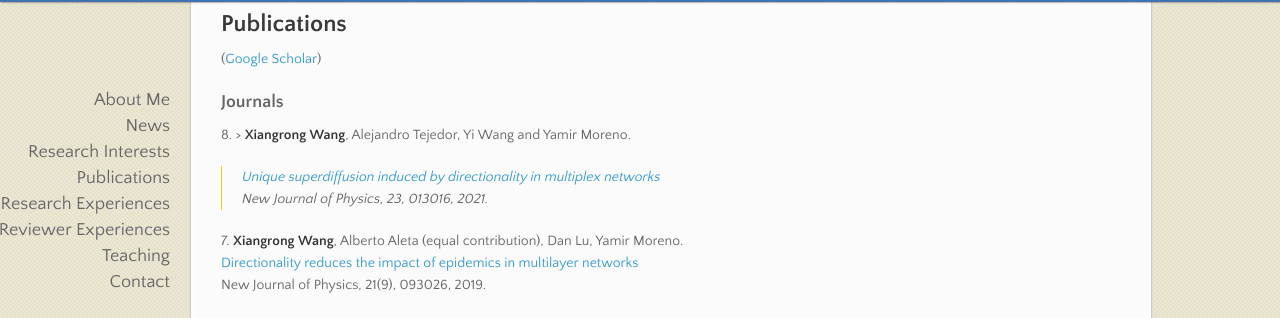
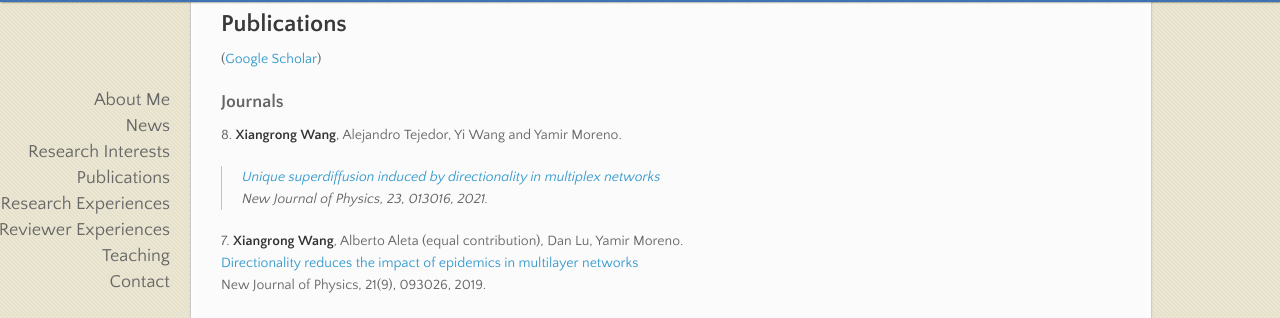
Before and after one commit to xiangrongwang/xiangrongwang.github.io, a Jekyll site: the page built from index.md, in a window 1280 px wide and 900 px high, scrolled down 847 px. Shown: the part 133-451 px from the top of the window. Built offline with Jekyll 4.4.1, drawn with Linux system fonts in a browser that asks for light colours; nearby versions of some CDN libraries; our own code applies the rules of GitHub Pages for plain Markdown files.

```diff
--- a/index.md
+++ b/index.md
@@ -29,7 +29,7 @@ Her PhD topic focused on the robustness of complex networks,  from both theoreti
 ([Google Scholar](https://scholar.google.com/citations?user=LJm0X3AAAAAJ&hl=en))
 
 ### Journals
-8\. > __Xiangrong Wang__, Alejandro Tejedor, Yi Wang and Yamir Moreno.
+8\. __Xiangrong Wang__, Alejandro Tejedor, Yi Wang and Yamir Moreno.
 > [Unique superdiffusion induced by directionality in multiplex networks](https://iopscience.iop.org/article/10.1088/1367-2630/abdb71/meta)
 > New Journal of Physics, 23, 013016, 2021.
 
```
